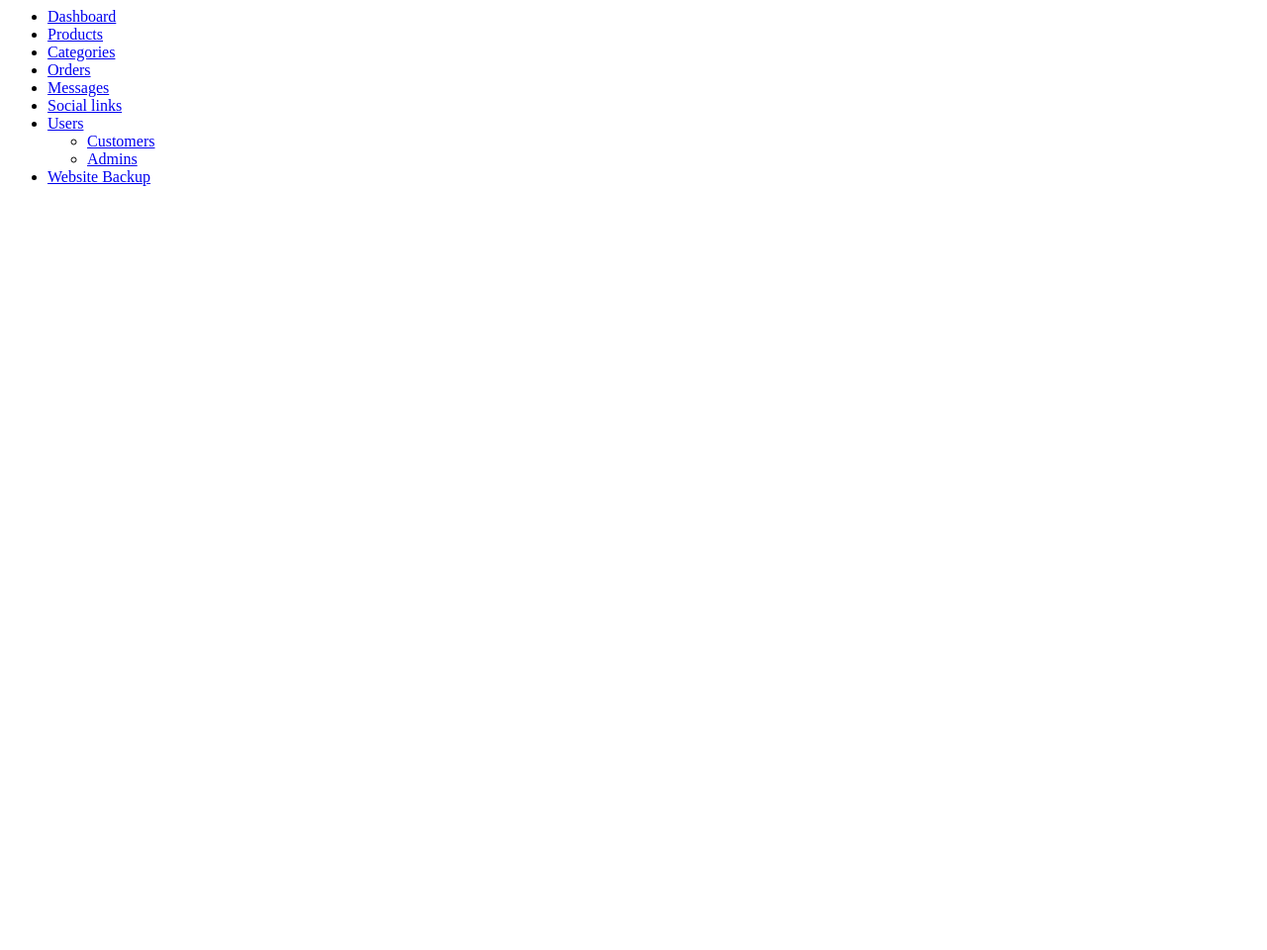
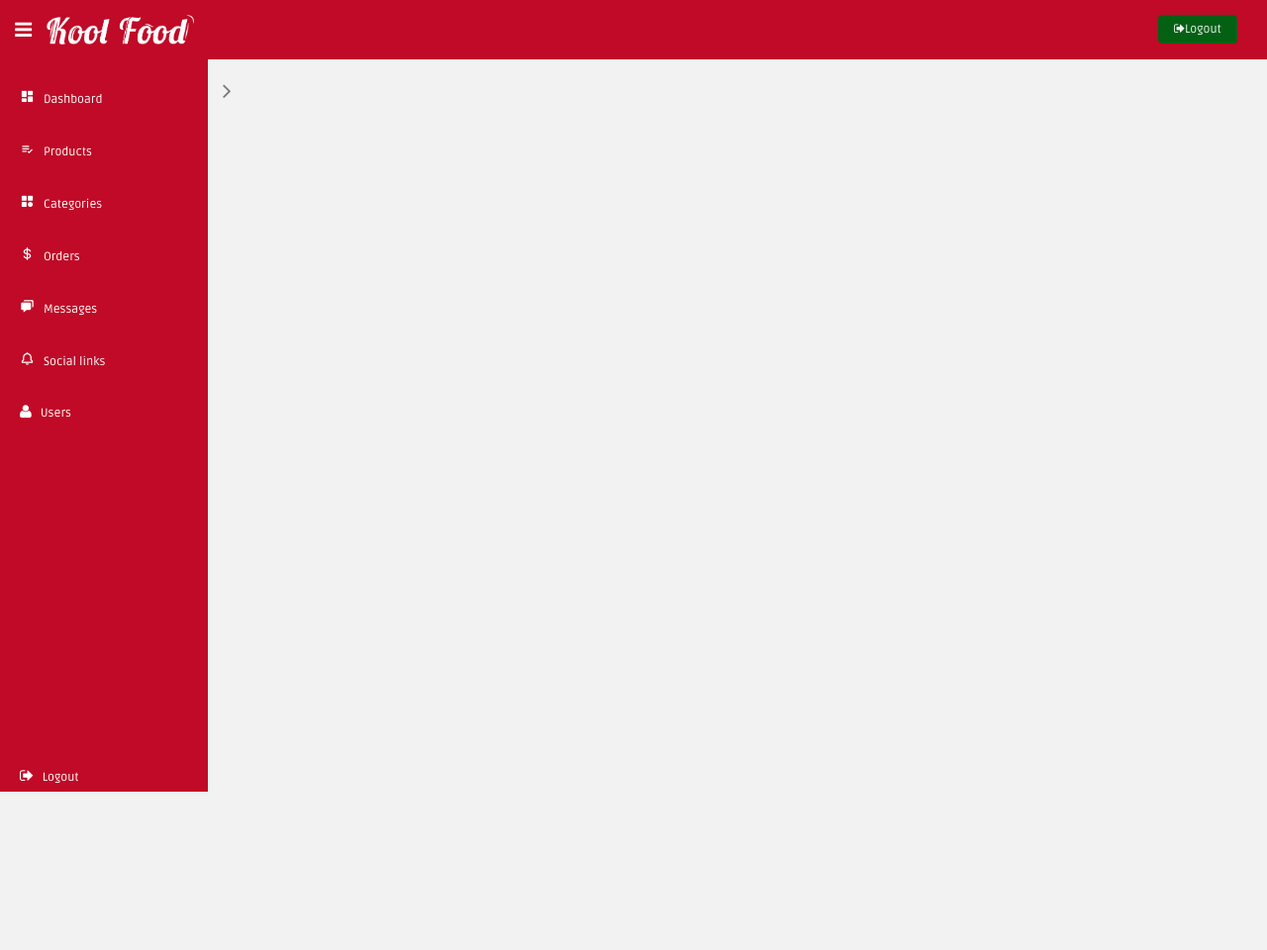
Before and after one commit to houssemhannachi/koolfood---Ecommerce-PHP, a PHP site: page /views/eshop/admin/sidebar.php in a window 1280 px wide. Shown: the whole page at 99% size. Before the commit the page ends 188 px from the top, so only its background shows below. Run offline with PHP 8.4, Linux system fonts and the light colour scheme; the template is opened without the code that fills it, so the values that code supplies are empty; some libraries are stand-ins or nearby versions.

Commit message:
Update sidebar.php

```diff
--- a/app/views/eshop/admin/sidebar.php
+++ b/app/views/eshop/admin/sidebar.php
@@ -2,13 +2,15 @@
       MAIN SIDEBAR MENU
       *********************************************************************************************************************************************************** -->
 <!--sidebar start-->
+<?php include "header.php"?>
+
 <aside>
     <div id="sidebar" class="nav-collapse ">
         <!-- sidebar menu start-->
         <ul class="sidebar-menu" id="nav-accordion">
             <li class="sub-menu">
-                <a href="javascript:;">
-                    <i class="fa fa-dashboard"></i>
+                <a href="<?= ROOT ?>admin">
+                    <i class="bx bxs-dashboard"></i>
                     <span>Dashboard</span>
                 </a>
 
@@ -16,7 +18,7 @@
 
             <li class="sub-menu">
                 <a <?= (isset($current_page) && $current_page == "products") ? ' class="active" ' : ''; ?> href="<?= ROOT ?>admin/products">
-                    <i class="fa fa-barcode"></i>
+                <i class='bx bx-list-check'></i>
                     <span>Products</span>
                 </a>
 
@@ -24,7 +26,7 @@
 
             <li class="sub-menu">
                 <a <?= (isset($current_page) && $current_page == "categories") ? ' class="active" ' : ''; ?> href="<?= ROOT ?>admin/categories">
-                    <i class="fa fa-list-alt"></i>
+                    <i class="bx bxs-category"></i>
                     <span>Categories</span>
                 </a>
 
@@ -32,7 +34,7 @@
 
             <li class="sub-menu">
                 <a <?= (isset($current_page) && $current_page == "orders") ? ' class="active" ' : ''; ?> href="<?= ROOT ?>admin/orders">
-                    <i class="fa fa-reorder"></i>
+                    <i class="bx bx-dollar"></i>
                     <span>Orders</span>
                 </a>
 
@@ -40,7 +42,7 @@
 
             <li class="sub-menu">
                 <a <?= (isset($current_page) && $current_page == "messages") ? ' class="active" ' : ''; ?> href="<?= ROOT ?>admin/messages">
-                    <i class="fa fa-email-o"></i>
+                    <i class="bx bxs-chat"></i>
                     <span>Messages</span>
                 </a>
 
@@ -48,7 +50,7 @@
 
             <li class="sub-menu">
                 <a <?= (isset($current_page) && $current_page == "settings") ? ' class="active" ' : ''; ?> href="<?= ROOT ?>admin/settings/socials">
-                    <i class="fa fa-cogs"></i>
+                    <i class="bx bx-bell"></i>
                     <span>Social links</span>
                 </a>
                 <!-- <ul class="sub">
@@ -71,11 +73,11 @@
                     <li><a href="<?= ROOT ?>admin/users/admins">Admins</a></li>
                 </ul>
             </li>
-
+            <br><br><br><br><br><br><br><br><br><br><br><br><br><br><br><br><br>
             <li class="sub-menu">
-                <a href="<?= ROOT ?>admin/backup">
-                    <i class="fa  fa-hdd-o"></i>
-                    <span>Website Backup</span>
+                 <a class="logout" href="<?= ROOT ?>logout">
+                    <i class="fa fa-sign-out"></i>
+                    <span>Logout</span>
                 </a>
 
             </li>
@@ -93,6 +95,6 @@
 <!--main content start-->
 <section id="main-content">
     <section class="wrapper site-min-height">
-        <h3><i class="fa fa-angle-right"></i><?= ucwords($data['page_title']) ?></h3>
+        <h3><i class="fa fa-angle-right"></i><?= ' '.ucwords($data['page_title']) ?></h3>
         <div class="row mt">
             <div class="col-lg-12">
```
